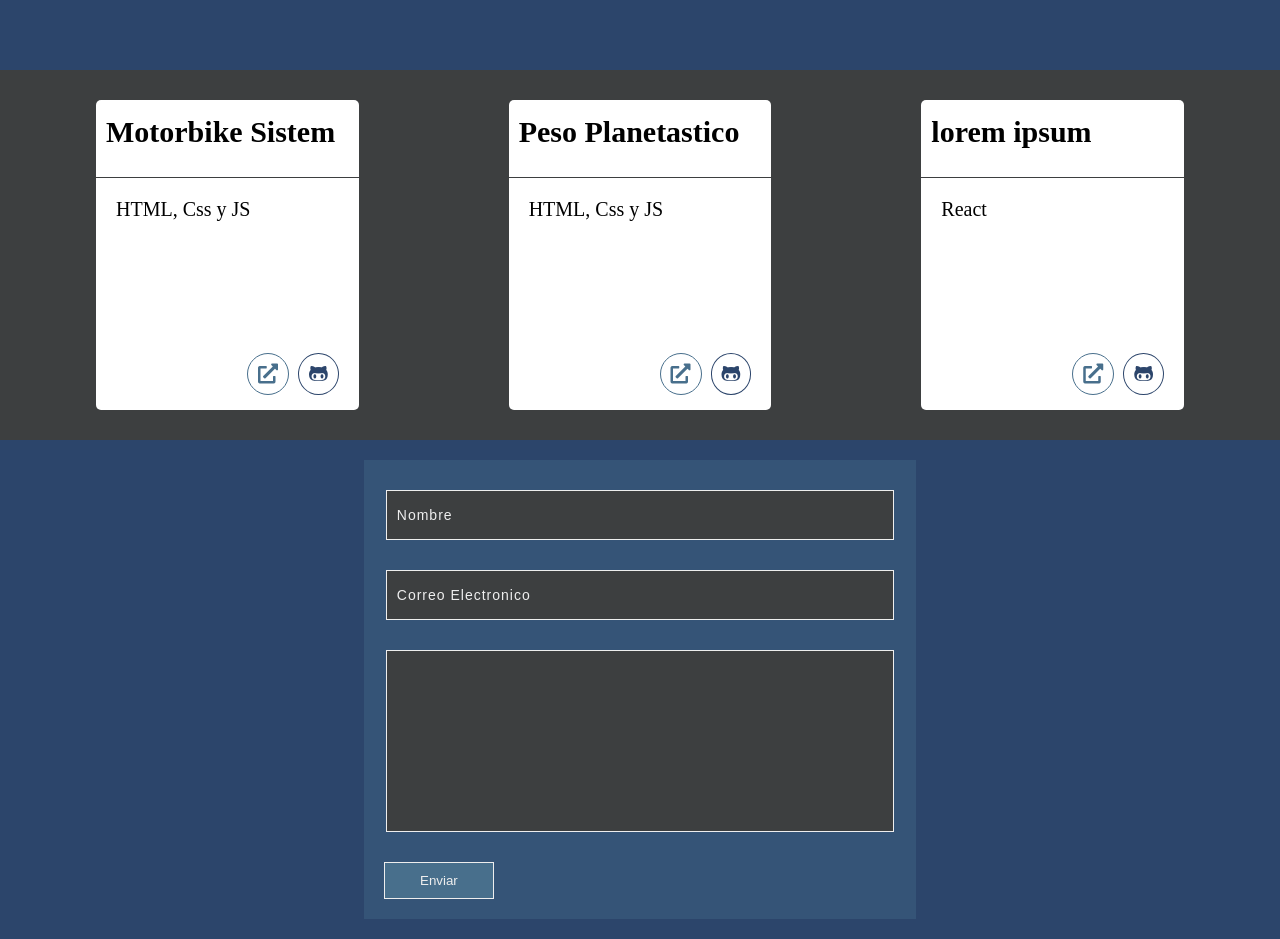
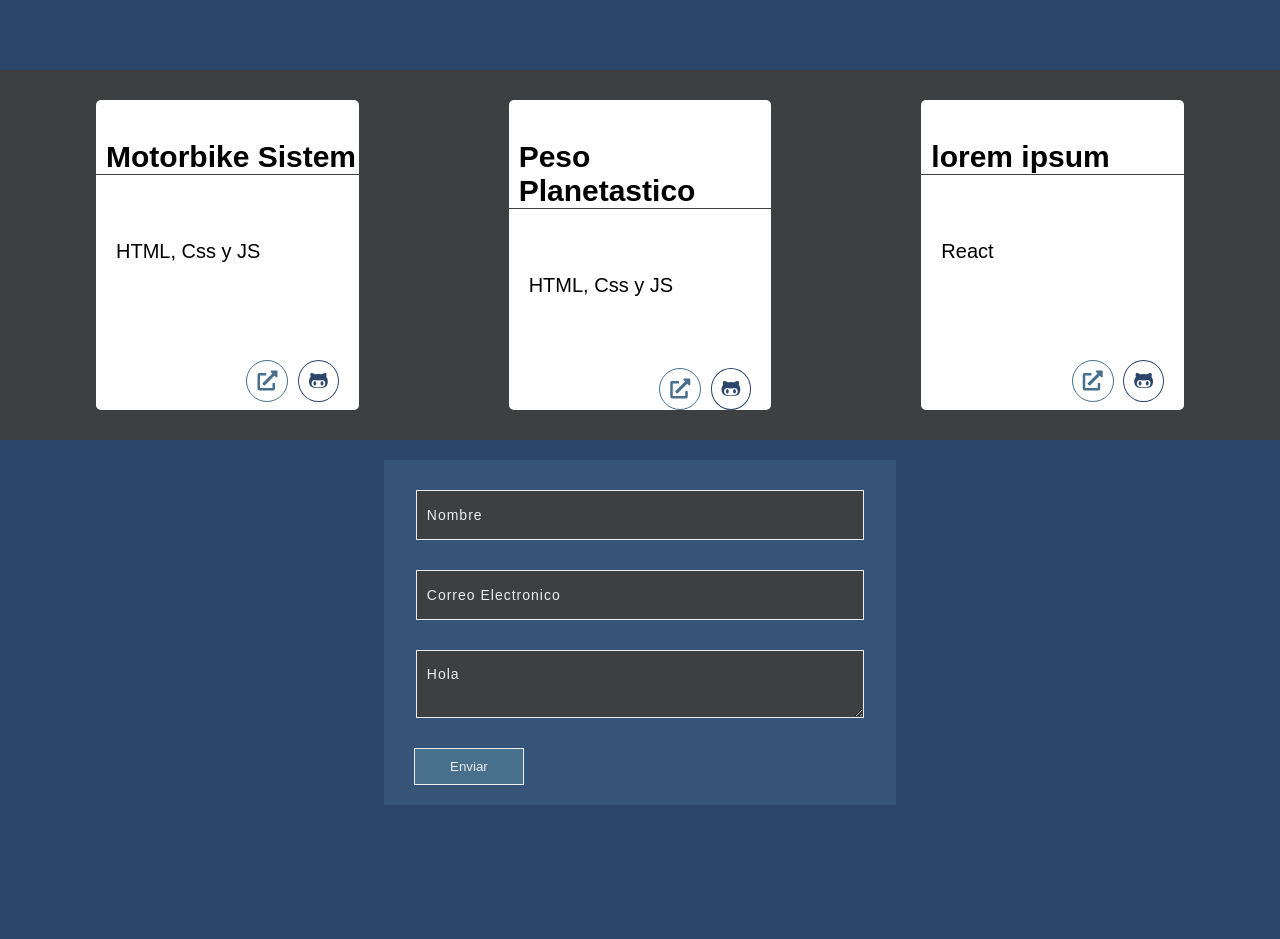
Before and after one commit to multiple-forked-repos/Portfolio, a plain HTML site: page index.html in a window 1280 px wide. Shown: the part 900-1839 px from the top of the page. After the commit the page ends 1725 px from the top, so only its background shows below. Drawn offline with Linux system fonts and the light colour scheme.

Commit message:
fix: Solucionado bug de textarea y problemas de nomenclatura de rutas

```diff
--- a/Src/Css/style.css
+++ b/css/style.css
@@ -1,17 +1,23 @@
-* {
-    margin: 0;
-    text-decoration: none;
-    scroll-behavior: smooth;
-}
-
-body {
-    background-color: var(--azul-secundario);
-}
-
 :root {
     --principal-color: #486F8C;
     --azul-secundario: #2C456B;
     --color-oscuro:#3D3F40;
+}
+*,
+*::before,
+*::after {
+    box-sizing: border-box;
+}
+html {
+    scroll-behavior: smooth;
+}
+body {
+    margin: 0;
+    font-family: sans-serif;
+    background-color: var(--azul-secundario);
+}
+a{
+    text-decoration: none;
 }
 
 .navbar-header {
@@ -167,20 +173,14 @@ body {
 }
 
 .contact__input--message {
-    position: relative;
-    height: 150px;
-}
-
-.contact__input--message::placeholder {
-    position: absolute;
-    top: 0;
-    margin-top: -100px;
+    font-family: inherit;
 }
 
 .contact__submit {
     background-color: var(--principal-color);
     outline: none;
     border: 1px solid #eee;
+    margin-left: 10px; /* Esto lo deja alineado con los demás elementos */
     padding: 10px 35px;
     align-items: center;
     color: #eee;
--- a/index.html
+++ b/index.html
@@ -8,19 +8,21 @@
     <title>Matias Blanc</title>
     <!-- font awesome -->
     <link rel="stylesheet" href="https://use.fontawesome.com/releases/v5.8.1/css/all.css">
+    <!-- Fonts Family -->
+    <!-- TE FALTA EL LINK DE LA FUENTE -->
+    <link rel="preconnect" href="https://fonts.gstatic.com">
     <!-- Vincular Css -->
-    <link rel="stylesheet" href="./Src/Css/style.css">
-    <!-- Fonts Family -->
-    <link rel="preconnect" href="https://fonts.gstatic.com">
+    <link rel="stylesheet" href="./css/style.css">
 </head>
 <body>
     <section class="navbar-header">
-        <img src="Assets/Logos/Sendero_Tecnologico-negro.png" alt="" class="navbar__img">
+        <img src="./assets/logos/Sendero_Tecnologico-negro.png" alt="" class="navbar__img">
         <ul class="navbar-right">
             <a href="#inicio"><li class="nav">Inicio</li></a>
             <a href="#sobremi"><li class="nav">Sobre Mi</li></a>
             <a href="#proyectos"><li class="nav">Proyectos</li></a>
-            <a href="#contacto"><li class="nav">Contacto</li></a>
+            <!-- AQUÍ TENÍAS MAL EL ID DEL FORMULARIO -->
+            <a href="#formContainer"><li class="nav">Contacto</li></a>
         </ul>
     </section>
     <section id="sobremi" class="sobremi">
@@ -60,7 +62,7 @@
     <form action="https://formspree.io/f/xayaolla" method="POST" class="contact" id="formContainer">
         <input class="contact__input" type="text" id="userName" placeholder="Nombre" maxlength="28" name="nombre" autocomplete="off">
         <input class="contact__input" type="email" id="adressEmail" placeholder="Correo Electronico" name="email" required>
-        <input class="contact__input contact__input--message" type="text" id="message" placeholder="Mensaje" name="mensaje" maxlength="500" required autocomplete="off">
+        <textarea name="mensaje" id="message" class="contact__input contact__input--message" placeholder="Hola" maxlength="500" required autocomplete="off"></textarea>
         <input class="contact__submit" type="submit" id="btn" name="btn" value="Enviar">
     </form>
     <!-- <section class="redes__container">
@@ -69,6 +71,6 @@
         <a href="" class="fab fa-discord redes"></a>
     </div>
     </section> -->
-    <script src="Src/Js/contact.js"></script>
+    <script src="./js/contact.js"></script>
 </body>
 </html>
```
Also changed, not shown: js/contact.js (renamed from Src/Js/contact.js).
